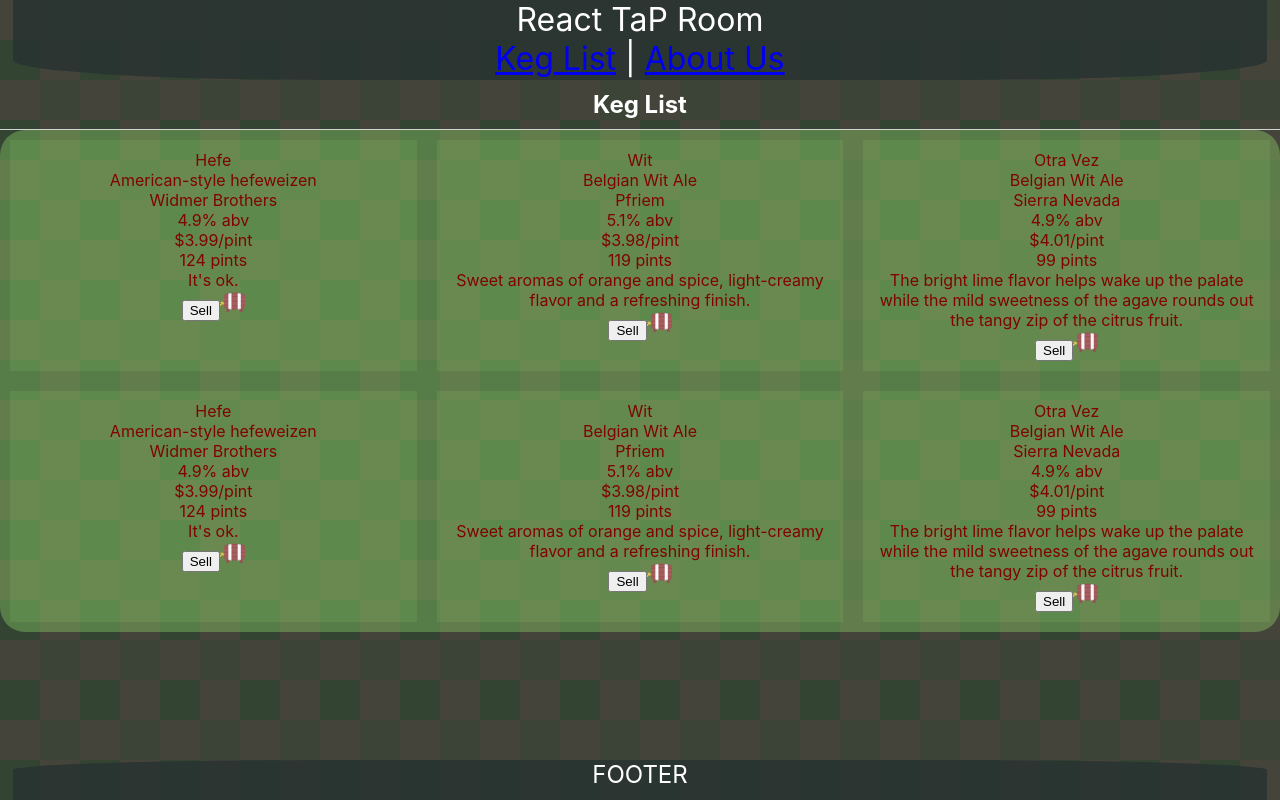
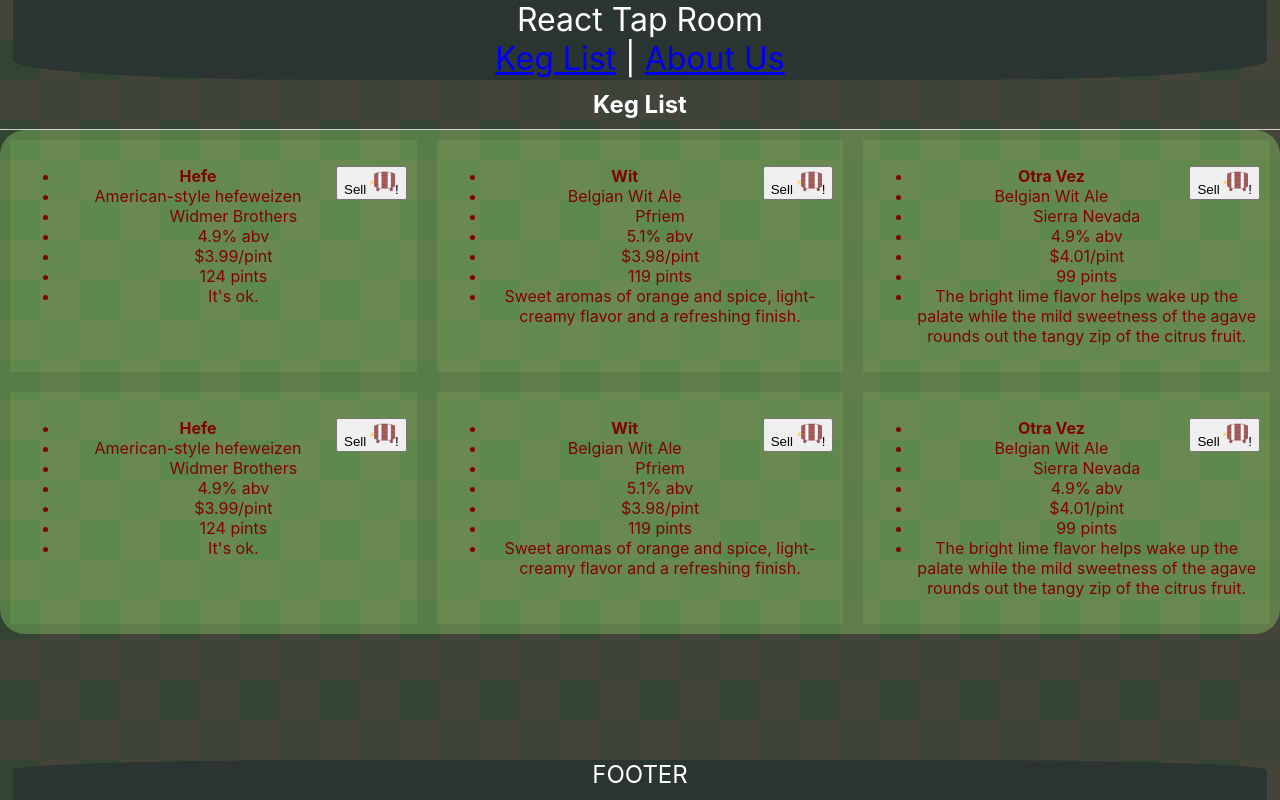
Before and after one commit to nhhor/react-tap-room, a React (Create React App) app: page /#/ in a window 1280 px wide. Built offline with nearby package versions, Linux system fonts and the light colour scheme.

Commit message:
add sold pint counter (as dom traversal).

```diff
--- a/src/Header.js
+++ b/src/Header.js
@@ -9,7 +9,7 @@
 
   return (
     <div className="mainHeader">
-      <p className="mainHeaderH1">React TaP Room</p>
+      <p className="mainHeaderH1">React Tap Room</p>
       <p className="mainHeaderH3"><Link to="/">Keg List</Link> | <Link to="/AboutUs">About Us</Link></p>
 
       <style jsx>{`
--- a/src/Keg.js
+++ b/src/Keg.js
@@ -3,26 +3,58 @@
 import KegIcon from './KegIcon.svg';
 
 function Keg(props){
-  return (
-    console.log(props),
-    <div id={'keg' + props.kegID} className='kegBox'>
+
+  let count = 1;
+
+  function handleClick(e) {
+    e.preventDefault();
+    let kegTarget = e.currentTarget.id
+    let kegTargetId = kegTarget.slice(9)
+
+    console.log('Click target was:', kegTargetId);
+    console.log('Props stock is:', props.stock);
+
+    let math = (props.stock - count);
+    count += 1;
+
+    console.log('Math yeilds:', math);
 
 
-      <p className='kegText kegName'>{props.name}</p>
-      <p className='kegText kegType'>{props.type}</p>
-      <p className='kegText kegBrand'>{props.brand}</p>
-      <p className='kegText kegAlcoholContent'>{props.alcoholContent}% abv</p>
-      <p className='kegText kegPrice'>${props.price}/pint</p>
-      <p className='kegText kegStock'>{props.stock} pints</p>
-      <p className='kegText kegDescription'>{props.description}</p>
-      <button>Sell</button><img src={KegIcon} className="kegIcon" alt="kegIcon" />
+    document.getElementById("magic"+kegTargetId).innerHTML = math;
 
+
+  }
+
+
+  return (
+    <div id={'kegBox' + props.kegID} className='kegBox'>
+
+      <ul>
+
+        <button id={'kegButton' + props.kegID} className='kegSellButton' onClick={handleClick}>Sell <img src={KegIcon} className="kegIcon" alt="kegIcon" />!</button>
+
+        <li className='kegText kegName'>{props.name}</li>
+        <li className='kegText kegType'>{props.type}</li>
+        <li className='kegText kegBrand'>{props.brand}</li>
+        <li className='kegText kegAlcoholContent'>{props.alcoholContent}% abv</li>
+        <li className='kegText kegPrice'>${props.price}/pint</li>
+        <li className='kegText kegStock'><span id={'magic' + props.kegID}>{props.stock}</span> pints</li>
+        <li className='kegText kegDescription'>{props.description}</li>
+
+      </ul>
 
       <style jsx>{`
           .kegText {
             color: #800303;
             margin: 0px;
+          }
 
+          .kegName {
+            font-weight: bolder;
+          }
+
+          .kegSellButton {
+            float: right;
           }
 
           .kegBox {
@@ -32,13 +64,11 @@
             flex-grow: 1;
             flex-basis: 300px;
             max-width: 500px;
-
-            // justify-self: flex-end;
-            // align-self: flex-end;
-            // align-self: stretch;
           }
 
           .kegIcon {
+            // float: left;
+
             width: 25px;
             animation: kegIconSpin infinite 5s linear;
           }
--- a/src/KegList.js
+++ b/src/KegList.js
@@ -1,7 +1,7 @@
 import React from 'react';
 import Keg from './Keg';
 
-const kegList = [
+let kegListArray = [
   {
     kegID: 0,
     name: 'Hefe',
@@ -71,7 +71,7 @@
     <div className="">
       <h2 className="kegListHeader">Keg List</h2>
       <div className="kegListClass">
-        {kegList.map((keg, index) =>
+        {kegListArray.map((keg, index) =>
           <Keg kegID={index}
             name={keg.name}
             type={keg.type}
```
Lines whose indentation alone changed are shown as unchanged.
